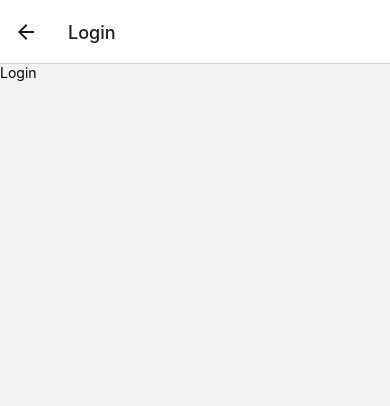
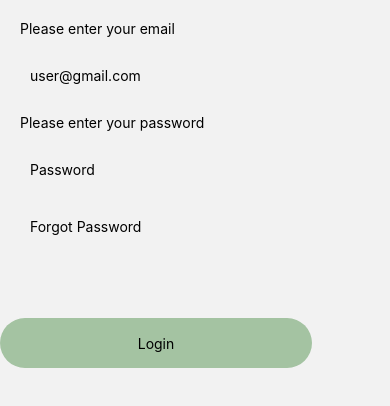
Before and after one commit to liza1212/Ghumgham-Mobile-App, a React Native app: screen /Login in a window 390 px wide. Shown: the top 406 px of the page. Built offline with nearby package versions, Linux system fonts and the light colour scheme.

Commit message:
Trying to make a Login

```diff
--- a/App.js
+++ b/App.js
@@ -10,7 +10,7 @@ const Stack = createNativeStackNavigator();
 export default function App() {
   return (
     <NavigationContainer>
-      <Stack.Navigator screenOption={{headerShown:false}} initialRouteName='Home'>
+      <Stack.Navigator screenOptions={{headerShown:false}} initialRouteName='Login'>
         <Stack.Screen name="Home" component={Home} />
         <Stack.Screen name="Login" component={Login}/>
       </Stack.Navigator>
--- a/components/Login.js
+++ b/components/Login.js
@@ -1,14 +1,87 @@
-import { StyleSheet, Text, View } from 'react-native'
-import React from 'react'
+import { StyleSheet, Text, SafeAreaView, TouchableOpacity,TextInput } from 'react-native'
+import {React, useState} from 'react'
+
+const LoginContainer=()=>{
+        const [email, setemail] = useState('');
+        const [password, setpassword] = useState('');
+
+        function handle_submit(event){
+            event.preventDefault();
+            console.log(email, password);
+        }
+    return (
+        <SafeAreaView style={style1.container}>
+            <Text style={style1.headingForInput}>Please enter your email</Text>
+
+            <TextInput
+                style={style1.text_input}
+                placeholder="user@gmail.com"
+                onChange={text => setemail({ text })}
+                value={email}/>
+
+            <Text
+                style={style1.headingForInput}>
+                Please enter your password
+            </Text>
+
+            <TextInput
+                style={style1.text_input}
+                value={password}
+                onChange={text=>setpassword({text})}
+                placeholder="Password"/>
+
+            <TouchableOpacity
+                style={style1.forgot_button}>
+                <Text>Forgot Password</Text>
+            </TouchableOpacity>
+
+            <TouchableOpacity
+                style={style1.login_button}
+                onPress={handle_submit}>
+                <Text>Login</Text>
+            </TouchableOpacity>
+        </SafeAreaView>
+    )
+};
+
+const style1 = StyleSheet.create({
+    container:{
+        margintop:100,
+    },
+    text_input:{
+        height: 50,
+        flex: 1,
+        padding: 10,
+        marginLeft: 20,
+        alignItems:"center",
+        justifyContent:"center",
+    },
+    forgot_button: {
+        height: 30,
+        margin: 30,
+    },
+    login_button: {
+        width:"80%",
+        borderRadius:25,
+        height:50,
+        alignItems:"center",
+        justifyContent:"center",
+        marginTop:40,
+        backgroundColor:"#a4c3a2",
+    },
+    headingForInput:{
+        margin:20,
+        alignItems:"center",
+        justifyContent:"center",
+    }
+})
 
 const Login = () => {
   return (
-    <View>
-      <Text>Login</Text>
-    </View>
+    <LoginContainer/>
   )
 }
 
+
+
 export default Login
-
-const styles = StyleSheet.create({})
```
